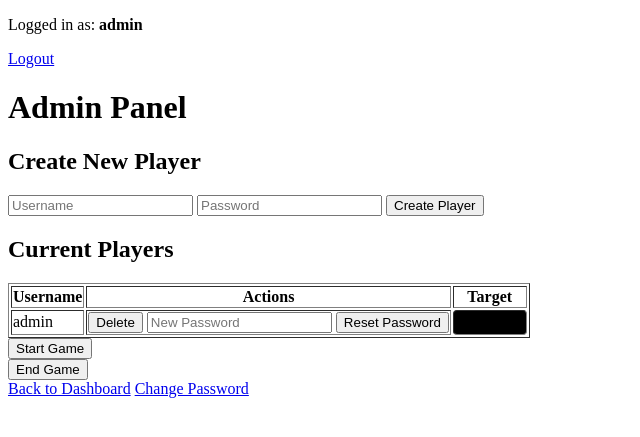
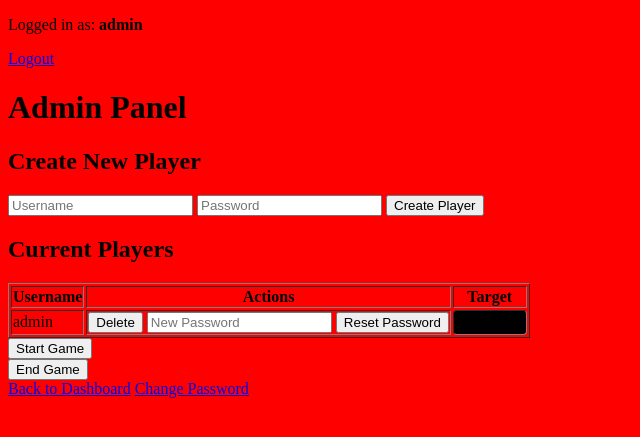
Before and after one commit to a-842/assassin, a Flask app: page /admin in a window 1280 px wide. Shown: the top 437 px of the page, without its empty margins (0-640 px from the left). Run offline with Flask 3, Linux system fonts and the light colour scheme; a user stored in the database is signed in; data comes from the database, SQL or seed files in the repository; data that the repository does not hold is empty.

Commit message:
removed a dot

```diff
--- a/static/styles/main.css
+++ b/static/styles/main.css
@@ -1,3 +1,3 @@
-.body {
+body {
 background-color: red;
 }
```
